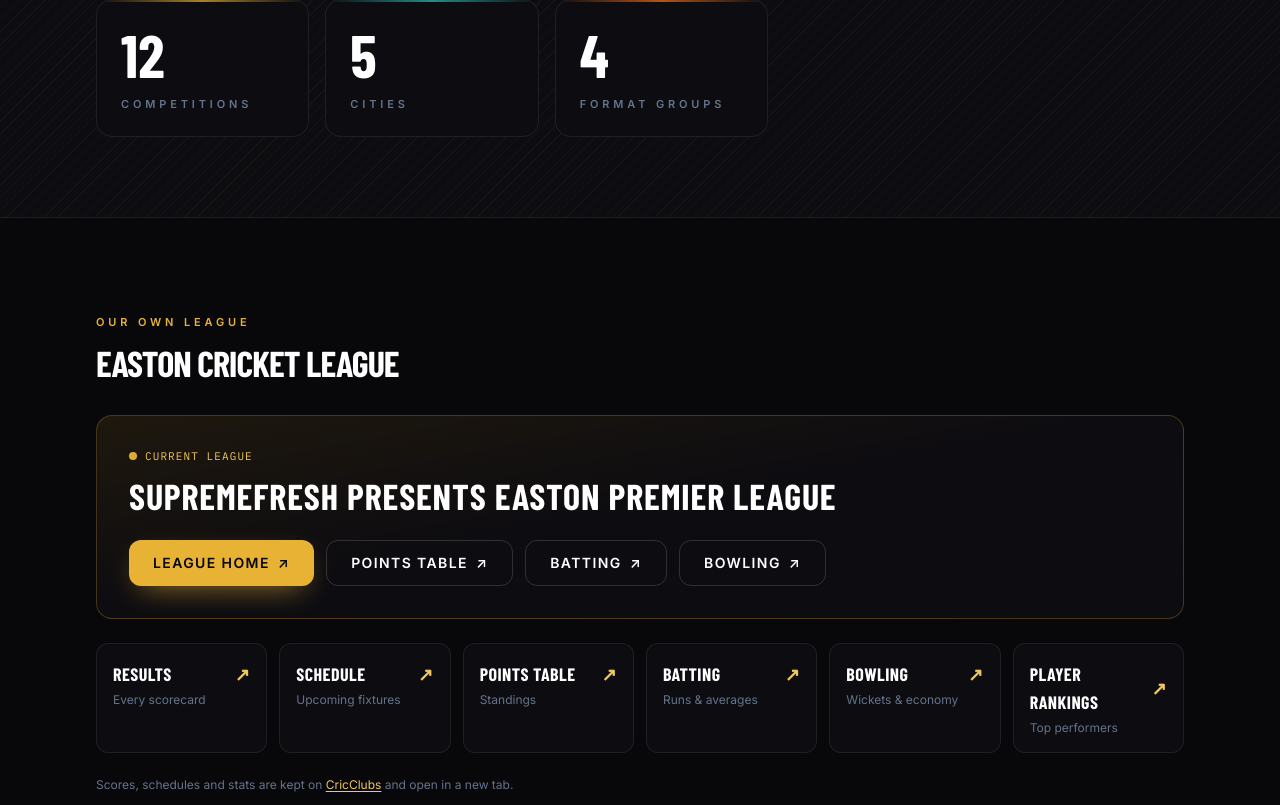
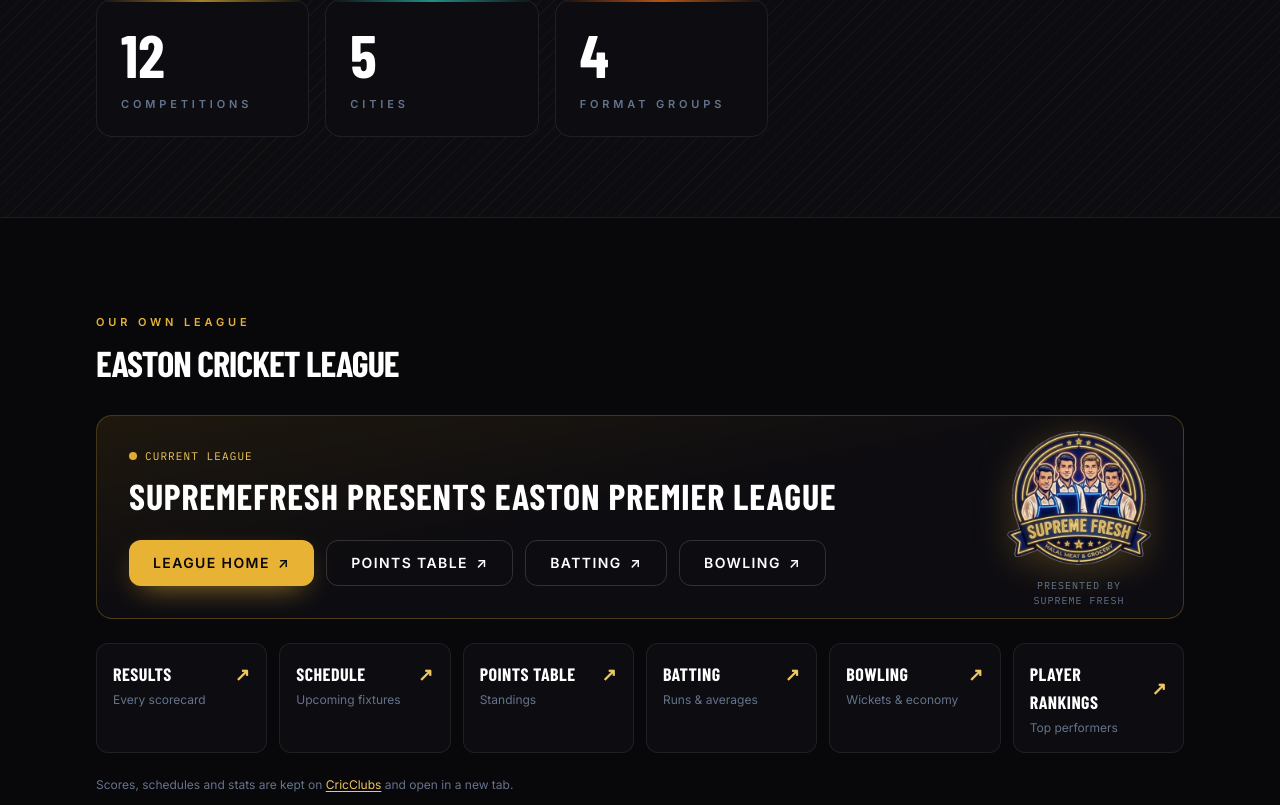
Before and after one commit to ECC829/ecc-website, a React (Vite) app in the folder ecc-website/: page /tournaments in a window 1280 px wide. Shown: the part 427-1232 px from the top of the page. Built offline with nearby package versions, Linux system fonts and the light colour scheme; a web font is replaced by a local one.

Commit message:
Current league card: Supreme Fresh 'Presented by' logo
Co-Authored-By: Claude Opus 5.5 <noreply@anthropic.com>
Claude-Session: https://claude.ai/code/session_01C5FGfBoDUEW2zQ55n4sc3M

```diff
--- a/ecc-website/src/components/CricClubsPanel.jsx
+++ b/ecc-website/src/components/CricClubsPanel.jsx
@@ -13,14 +13,29 @@ export default function CricClubsPanel({ compact = false }) {
     <div className="space-y-6">
       {current && (
         <div className="relative overflow-hidden rounded-2xl border border-gold-400/25 bg-gradient-to-br from-gold-400/[0.10] via-ink-900 to-ink-900 p-6 sm:p-8">
+          {current.sponsor && (
+            <div className="mb-5 flex items-center gap-3 sm:absolute sm:right-8 sm:top-1/2 sm:mb-0 sm:-translate-y-1/2 sm:flex-col sm:gap-2">
+              <img
+                src={current.sponsor.logo}
+                alt={`${current.sponsor.name} logo`}
+                loading="lazy"
+                decoding="async"
+                className="h-20 w-20 object-contain drop-shadow-[0_6px_18px_rgba(232,178,52,0.25)] sm:h-36 sm:w-36"
+              />
+              <span className="font-mono text-[10px] uppercase tracking-widest text-slate-500 sm:text-center">
+                Presented by
+                <br className="hidden sm:block" /> Supreme Fresh
+              </span>
+            </div>
+          )}
           <p className="flex items-center gap-2 font-mono text-[11px] uppercase tracking-widest text-gold-300">
             <span className="h-2 w-2 animate-pulse rounded-full bg-gold-400" aria-hidden="true" />
             Current league
           </p>
-          <h3 className="mt-3 font-display text-3xl font-bold uppercase leading-tight tracking-wide text-white sm:text-4xl">
+          <h3 className="mt-3 font-display text-3xl sm:pr-48 font-bold uppercase leading-tight tracking-wide text-white sm:text-4xl">
             {current.name}
           </h3>
-          <div className="mt-6 flex flex-wrap gap-3">
+          <div className="mt-6 flex flex-wrap gap-3 sm:pr-48">
             <a {...ext} href={leagueUrl(current.id)} className="btn-primary group">
               League home <Arrow />
             </a>
--- a/ecc-website/src/data/cricclubs.js
+++ b/ecc-website/src/data/cricclubs.js
@@ -18,7 +18,12 @@ export const cricclubs = {
     { label: "Player rankings", note: "Top performers", href: `${BASE}/playerRankings.do?${CLUB}` },
   ],
   leagues: [
-    { name: "SupremeFresh Presents Easton Premier League", id: 22, current: true },
+    {
+      name: "SupremeFresh Presents Easton Premier League",
+      id: 22,
+      current: true,
+      sponsor: { name: "Supreme Fresh Halal Meat & Grocery", logo: "/sponsors/supreme-fresh-badge.png" },
+    },
     { name: "ECC Premier League 2025", id: 19 },
     { name: "Easton BleedBlue T7 – 2025", id: 18 },
   ],
```
Also changed, not shown: ecc-website/public/sponsors/supreme-fresh-badge.png (added).
